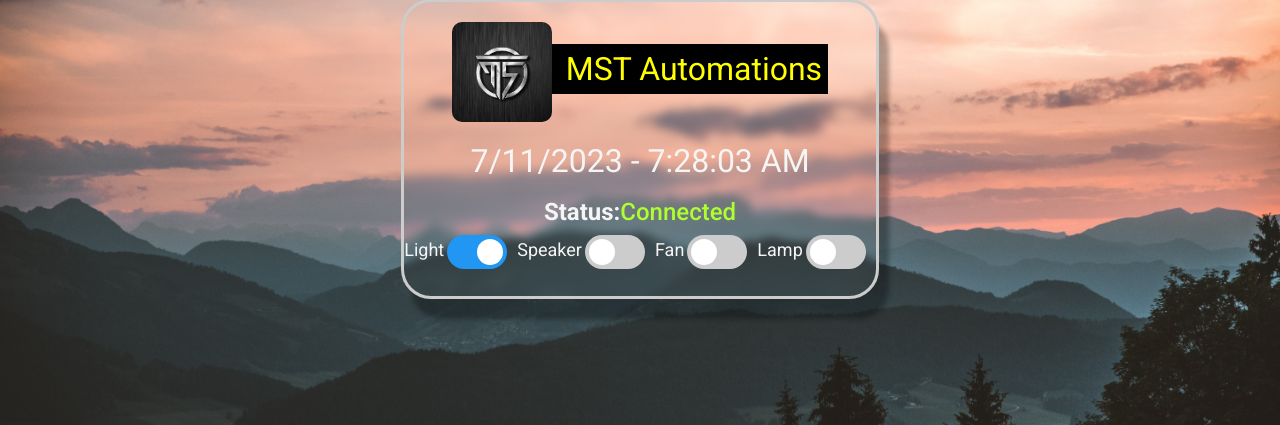
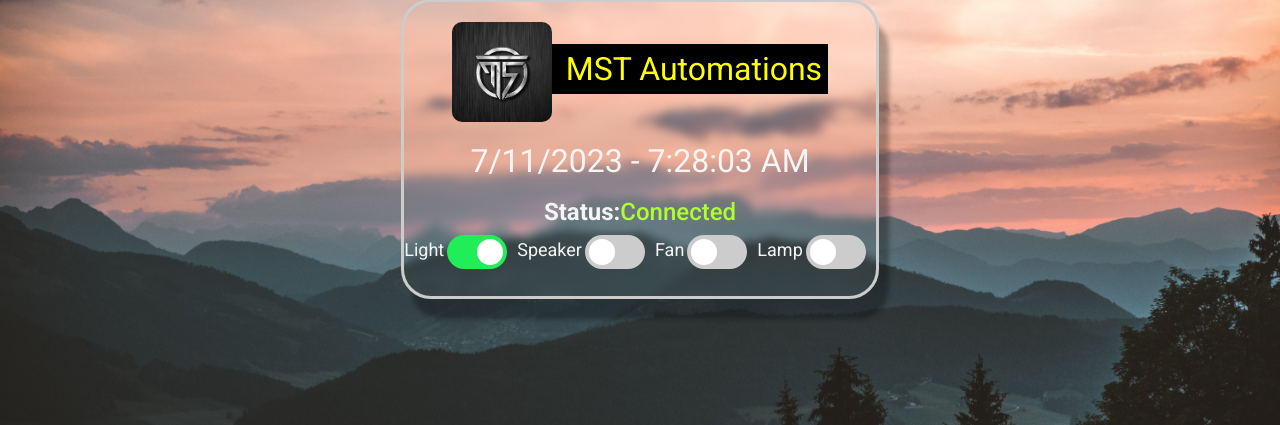
Before and after one commit to dhimanparas20/DEPRECIATED_Room-Automation-site, a Flask app: template templates/home.html in a window 1280 px wide, with the box ticked. Shown: the part 251-676 px from the top of the page. Run offline with Flask 2, Linux system fonts and the light colour scheme; the template is opened without the code that fills it, so the values that code supplies are empty; some libraries are stand-ins or nearby versions.

Commit message:
Update base.css

```diff
--- a/static/css/base.css
+++ b/static/css/base.css
@@ -110,11 +110,11 @@
 }
 
 input:checked + .slider {
-  background-color: #2196F3;
+  background-color: #21ed58;
 }
 
 input:focus + .slider {
-  box-shadow: 0 0 1px #2196F3;
+  box-shadow: 0 0 1px #21ed58;
 }
 
 input:checked + .slider:before {
```
